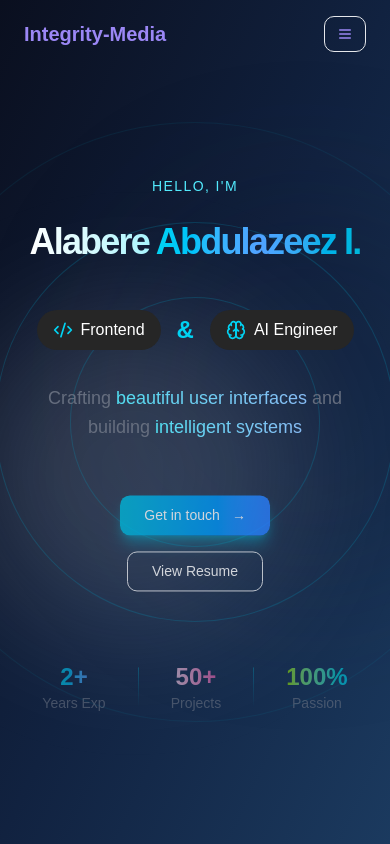
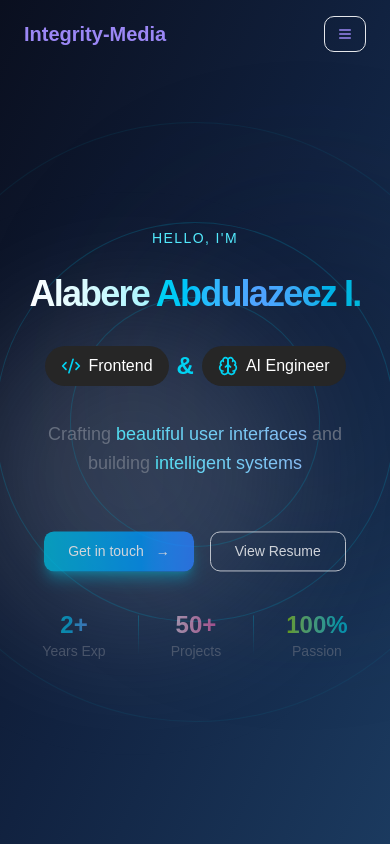
Before and after one commit to Alabere-coder/integritymedia, a Next.js app: page / in a window 390 px wide. Shown: the top 844 px of the page. Built offline with nearby package versions, Linux system fonts and the light colour scheme.

Commit message:
updating hero section

```diff
--- a/components/header.tsx
+++ b/components/header.tsx
@@ -111,8 +111,8 @@ const Header: React.FC = () => {
         </motion.div>
 
         {/* Title with icons */}
-        <motion.div variants={itemVariants} className="flex flex-col items-center mt-4 gap-4">
-          <div className="flex items-center gap-4 flex-wrap justify-center">
+        <motion.div variants={itemVariants} className="flex flex-row items-center md:mt-4 gap-4">
+          <div className="flex items-center gap-2 md:gap-4 flex-wrap justify-center">
             <div className="flex items-center gap-2 glass bg-neutral-800 px-4 py-2 rounded-full">
               <Code2 className="w-5 h-5 text-cyan-400" />
               <span className="text-white font-medium">Frontend</span>
@@ -143,7 +143,7 @@ const Header: React.FC = () => {
         {/* CTA Buttons */}
         <motion.div
           variants={itemVariants}
-          className="flex flex-col sm:flex-row gap-4 mt-4"
+          className="flex flex-row gap-4 mt-4"
         >
           <Link href="#contact">
             <Button
@@ -169,7 +169,7 @@ const Header: React.FC = () => {
         </motion.div>
 
         {/* Suggestion 2: Semantic HTML for Stats */}
-        <motion.ul variants={itemVariants} className="flex items-center gap-8 mt-8 text-gray-400 text-sm">
+        <motion.ul variants={itemVariants} className="flex items-center gap-8 md:mt-8 text-gray-400 text-sm">
           <li className="flex flex-col items-center">
             <span className="text-2xl font-display font-bold text-transparent bg-clip-text bg-gradient-to-r from-cyan-400 to-blue-400">
               2+
```
